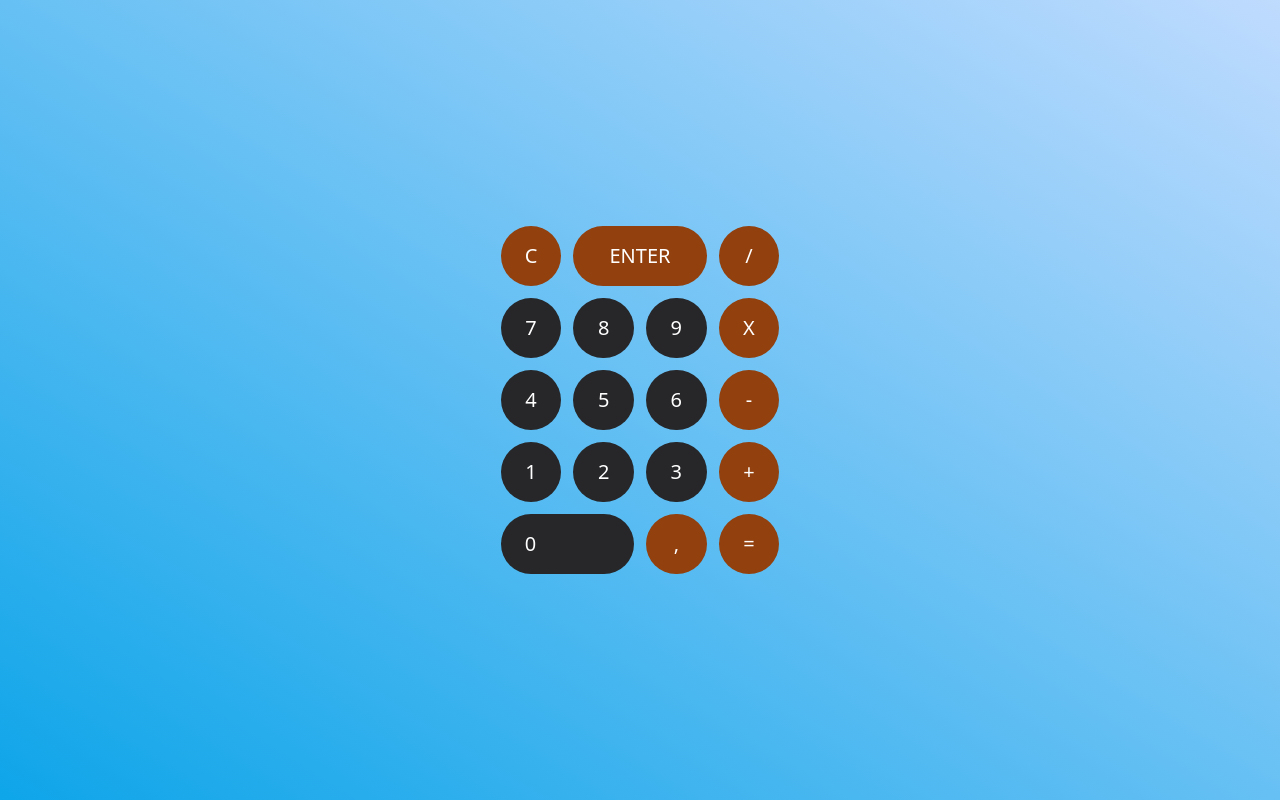
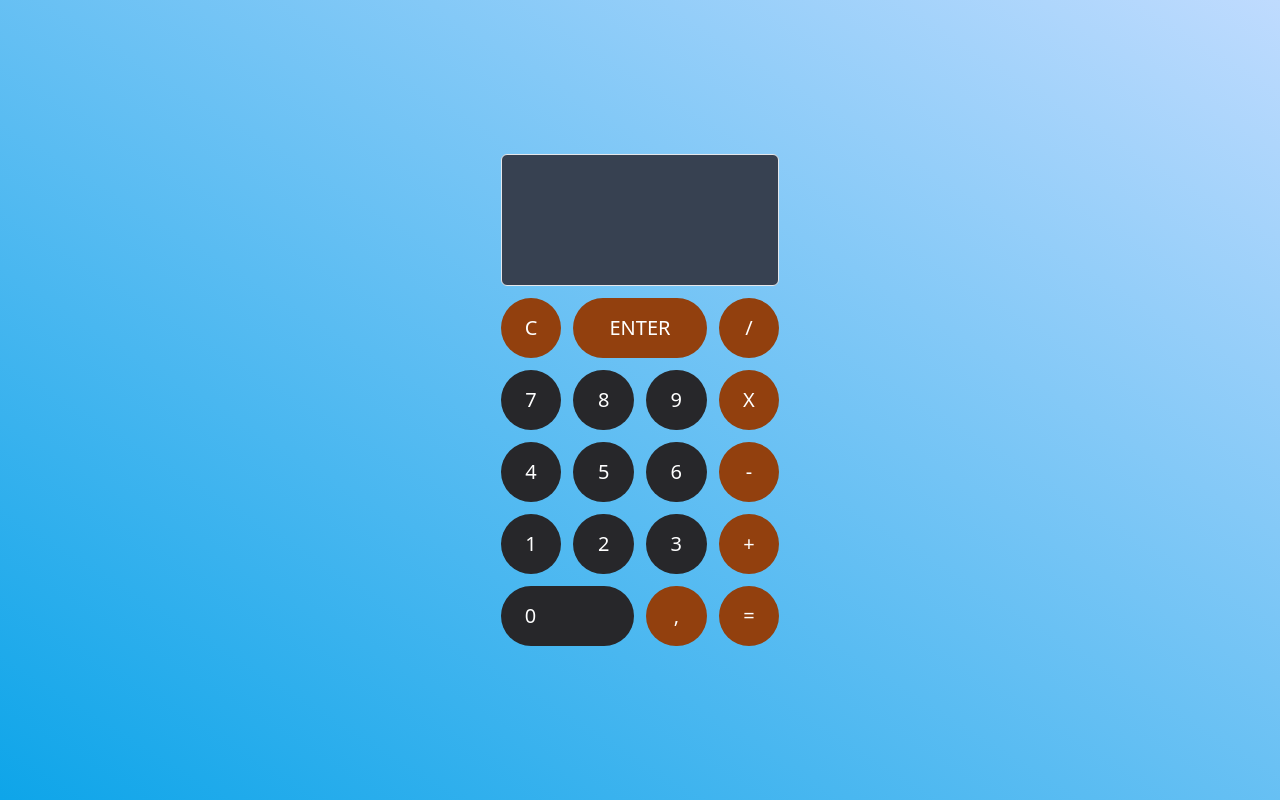
Before and after one commit to llayz46/calculator, a plain HTML site: page index.html in a window 1280 px wide. Drawn offline with nearby package versions, Linux system fonts and the light colour scheme.

Commit message:
adding receive input

```diff
--- a/index.html
+++ b/index.html
@@ -7,29 +7,28 @@
   <script src="https://cdn.tailwindcss.com"></script>
 </head>
 <body class="bg-gradient-to-tr from-sky-500 to-blue-200 w-screen h-screen flex">
-  <div class="calculator__container grid grid-cols-4 grid-rows-4 gap-3 justify-items-center w-fit text-white text-xl m-auto">
-    <button class="calculator__input py-4 px-6 rounded-full transition-all bg-amber-800 hover:bg-amber-600 w-full flex justify-center h-full">C</button>
-    <button class="calculator__input py-4 px-6 rounded-full transition-all bg-amber-800 hover:bg-amber-600 w-full flex justify-center h-full col-span-2">ENTER</button>
-    <button class="calculator__input py-4 px-6 rounded-full transition-all bg-amber-800 hover:bg-amber-600 w-full flex justify-center h-full">/</button>
-
-    <button class="calculator__input py-4 px-6 rounded-full transition-all bg-zinc-800 hover:bg-zinc-700 w-full flex justify-center h-full">7</button>
-    <button class="calculator__input py-4 px-6 rounded-full transition-all bg-zinc-800 hover:bg-zinc-700 w-full flex justify-center h-full">8</button>
-    <button class="calculator__input py-4 px-6 rounded-full transition-all bg-zinc-800 hover:bg-zinc-700 w-full flex justify-center h-full">9</button>
-    <button class="calculator__input py-4 px-6 rounded-full transition-all bg-amber-800 hover:bg-amber-600 w-full flex justify-center h-full">X</button>
-
-    <button class="calculator__input py-4 px-6 rounded-full transition-all bg-zinc-800 hover:bg-zinc-700 w-full flex justify-center h-full">4</button>
-    <button class="calculator__input py-4 px-6 rounded-full transition-all bg-zinc-800 hover:bg-zinc-700 w-full flex justify-center h-full">5</button>
-    <button class="calculator__input py-4 px-6 rounded-full transition-all bg-zinc-800 hover:bg-zinc-700 w-full flex justify-center h-full">6</button>
-    <button class="calculator__input py-4 px-6 rounded-full transition-all bg-amber-800 hover:bg-amber-600 w-full flex justify-center h-full">-</button>
-
-    <button class="calculator__input py-4 px-6 rounded-full transition-all bg-zinc-800 hover:bg-zinc-700 w-full flex justify-center h-full">1</button>
-    <button class="calculator__input py-4 px-6 rounded-full transition-all bg-zinc-800 hover:bg-zinc-700 w-full flex justify-center h-full">2</button>
-    <button class="calculator__input py-4 px-6 rounded-full transition-all bg-zinc-800 hover:bg-zinc-700 w-full flex justify-center h-full">3</button>
-    <button class="calculator__input py-4 px-6 rounded-full transition-all bg-amber-800 hover:bg-amber-600 w-full flex justify-center h-full">+</button>
-
-    <button class="calculator__input py-4 px-6 rounded-full transition-all bg-zinc-800 hover:bg-zinc-700 w-full h-full col-span-2 flex justify-start">0</button>
-    <button class="calculator__input py-4 px-6 rounded-full transition-all bg-amber-800 hover:bg-amber-600 w-full h-full">,</button>
-    <button class="calculator__input py-4 px-6 rounded-full transition-all bg-amber-800 hover:bg-amber-600 w-full h-full">=</button>
+  <div class="calculator__interface flex w-full">
+    <div class="calculator__container grid grid-cols-4 grid-rows-7 gap-3 justify-items-center w-fit text-white text-xl m-auto">
+      <p class="calculator__receive js-receive py-4 px-6 rounded-md bg-gray-700 border border-gray-200 text-5xl w-full flex justify-center items-center h-full col-span-4 row-span-2"></p>
+      <button class="calculator__input js-input py-4 px-6 rounded-full transition-all bg-amber-800 hover:bg-amber-600 w-full flex justify-center h-full">C</button>
+      <button class="calculator__input js-input py-4 px-6 rounded-full transition-all bg-amber-800 hover:bg-amber-600 w-full flex justify-center h-full col-span-2">ENTER</button>
+      <button class="calculator__input js-input py-4 px-6 rounded-full transition-all bg-amber-800 hover:bg-amber-600 w-full flex justify-center h-full">/</button>
+      <button class="calculator__input js-input py-4 px-6 rounded-full transition-all bg-zinc-800 hover:bg-zinc-700 w-full flex justify-center h-full">7</button>
+      <button class="calculator__input js-input py-4 px-6 rounded-full transition-all bg-zinc-800 hover:bg-zinc-700 w-full flex justify-center h-full">8</button>
+      <button class="calculator__input js-input py-4 px-6 rounded-full transition-all bg-zinc-800 hover:bg-zinc-700 w-full flex justify-center h-full">9</button>
+      <button class="calculator__input js-input py-4 px-6 rounded-full transition-all bg-amber-800 hover:bg-amber-600 w-full flex justify-center h-full">X</button>
+      <button class="calculator__input js-input py-4 px-6 rounded-full transition-all bg-zinc-800 hover:bg-zinc-700 w-full flex justify-center h-full">4</button>
+      <button class="calculator__input js-input py-4 px-6 rounded-full transition-all bg-zinc-800 hover:bg-zinc-700 w-full flex justify-center h-full">5</button>
+      <button class="calculator__input js-input py-4 px-6 rounded-full transition-all bg-zinc-800 hover:bg-zinc-700 w-full flex justify-center h-full">6</button>
+      <button class="calculator__input js-input py-4 px-6 rounded-full transition-all bg-amber-800 hover:bg-amber-600 w-full flex justify-center h-full">-</button>
+      <button class="calculator__input js-input py-4 px-6 rounded-full transition-all bg-zinc-800 hover:bg-zinc-700 w-full flex justify-center h-full">1</button>
+      <button class="calculator__input js-input py-4 px-6 rounded-full transition-all bg-zinc-800 hover:bg-zinc-700 w-full flex justify-center h-full">2</button>
+      <button class="calculator__input js-input py-4 px-6 rounded-full transition-all bg-zinc-800 hover:bg-zinc-700 w-full flex justify-center h-full">3</button>
+      <button class="calculator__input js-input py-4 px-6 rounded-full transition-all bg-amber-800 hover:bg-amber-600 w-full flex justify-center h-full">+</button>
+      <button class="calculator__input js-input py-4 px-6 rounded-full transition-all bg-zinc-800 hover:bg-zinc-700 w-full h-full col-span-2 flex justify-start">0</button>
+      <button class="calculator__input js-input py-4 px-6 rounded-full transition-all bg-amber-800 hover:bg-amber-600 w-full h-full">,</button>
+      <button class="calculator__input js-input py-4 px-6 rounded-full transition-all bg-amber-800 hover:bg-amber-600 w-full h-full">=</button>
+    </div>
   </div>
 </body>
 </html>
```
